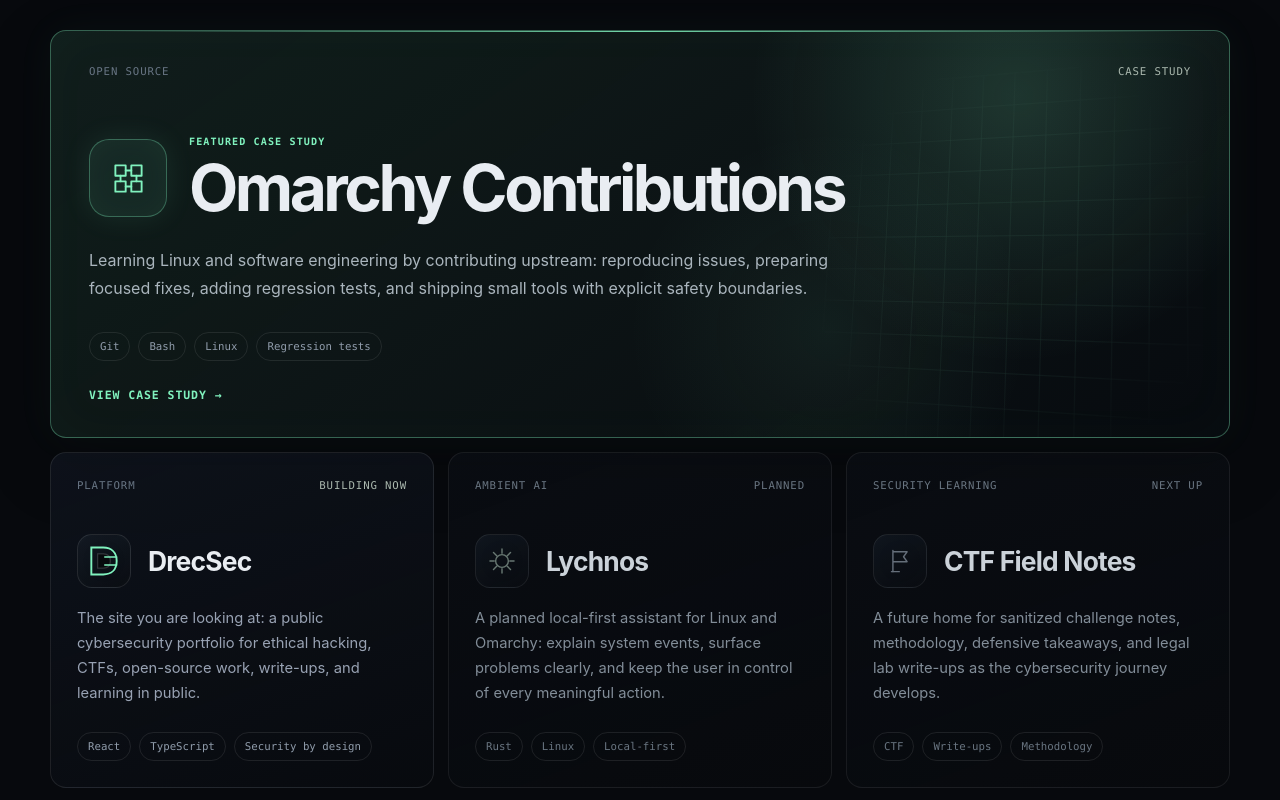
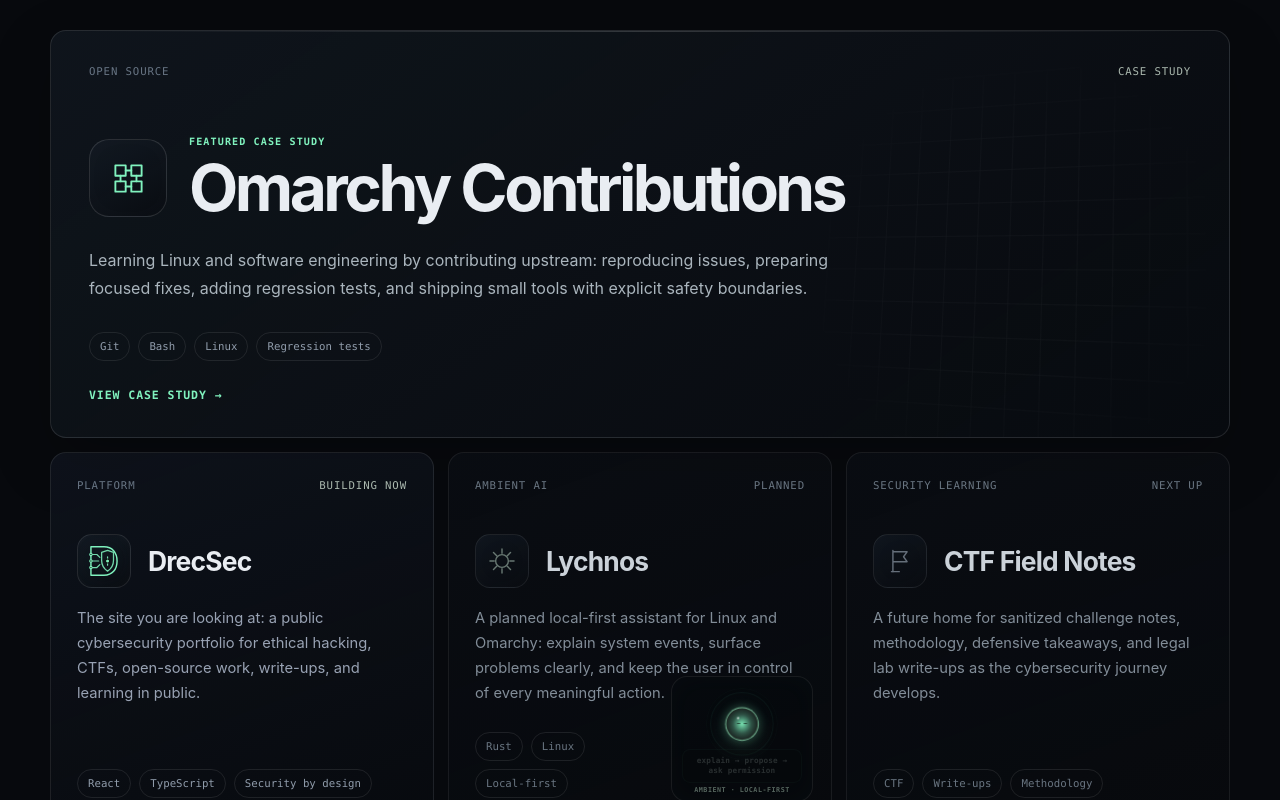
Before and after one commit to Drecullith/DrecSec, a React (Vite) app: page / in a window 1280 px wide. Shown: the part 1700-2500 px from the top of the page. Built offline with nearby package versions, Linux system fonts and the light colour scheme.

Commit message:
style: refine featured state and animate Lychnos concept

```diff
--- a/src/components/Mark.tsx
+++ b/src/components/Mark.tsx
@@ -7,14 +7,27 @@ export function Mark({ size = 38 }: MarkProps) {
     <svg
       width={size}
       height={size}
-      viewBox="0 0 48 48"
+      viewBox="0 0 64 64"
       role="img"
       aria-label="DrecSec mark"
       className="brand-mark"
     >
-      <path d="M8 7h15c10.5 0 17 6.2 17 17S33.5 41 23 41H8V7Z" />
-      <path d="M16 15h7c5.8 0 9 3.1 9 9s-3.2 9-9 9h-7V15Z" className="brand-mark-cut" />
-      <path d="M25 19h15M25 29h15" className="brand-mark-strike" />
+      <path
+        className="brand-mark-shell"
+        d="M10 8h22c14 0 22 9.6 22 24S46 56 32 56H10V8Z"
+      />
+      <path
+        className="brand-mark-shield"
+        d="M28 17.5 38 14l10 3.5v13.2c0 8.4-4.5 14.8-10 18.3-5.5-3.5-10-9.9-10-18.3V17.5Z"
+      />
+      <path
+        className="brand-mark-circuit"
+        d="M10 21h10l5 5M10 32h13M10 43h10l5-5M38 25v14"
+      />
+      <circle className="brand-mark-node" cx="10" cy="21" r="2" />
+      <circle className="brand-mark-node" cx="10" cy="32" r="2" />
+      <circle className="brand-mark-node" cx="10" cy="43" r="2" />
+      <circle className="brand-mark-core" cx="38" cy="32" r="3.4" />
     </svg>
   )
 }
--- a/src/main.tsx
+++ b/src/main.tsx
@@ -6,6 +6,7 @@ import './portfolio.css'
 import './highlights.css'
 import './updates.css'
 import './home-visuals.css'
+import './polish.css'
 
 createRoot(document.getElementById('root')!).render(
   <StrictMode>
--- a/src/pages/HomePage.tsx
+++ b/src/pages/HomePage.tsx
@@ -28,6 +28,28 @@ function ProjectMark({ name }: { name: ProjectMarkName }) {
         </svg>
       )}
     </span>
+  )
+}
+
+function LychnosPreview() {
+  return (
+    <div
+      className="lychnos-preview"
+      role="img"
+      aria-label="Animated concept of Lychnos as a small ambient orb that notices a system problem, explains it, and asks permission before acting."
+    >
+      <div className="lychnos-stage" aria-hidden="true">
+        <span className="lychnos-orbit lychnos-orbit-one" />
+        <span className="lychnos-orbit lychnos-orbit-two" />
+        <span className="lychnos-orb">
+          <i className="lychnos-eye lychnos-eye-left" />
+          <i className="lychnos-eye lychnos-eye-right" />
+        </span>
+        <span className="lychnos-bubble lychnos-bubble-one">terminal 3 hit a snag</span>
+        <span className="lychnos-bubble lychnos-bubble-two">explain → propose → ask permission</span>
+        <span className="lychnos-state">ambient · local-first</span>
+      </div>
+    </div>
   )
 }
 
@@ -126,6 +148,7 @@ export function HomePage() {
               project.href ? 'project-card-link' : '',
               project.featured ? 'project-card--featured' : '',
               project.planned ? 'project-card--planned' : '',
+              project.mark === 'lychnos' ? 'project-card--lychnos' : '',
             ].filter(Boolean).join(' ')
 
             const content = (
@@ -142,6 +165,7 @@ export function HomePage() {
                   </div>
                 </div>
                 <p>{project.description}</p>
+                {project.mark === 'lychnos' ? <LychnosPreview /> : null}
                 <div className="tags">{project.tags.map((tag) => <span key={tag}>{tag}</span>)}</div>
                 {project.href ? <span className="project-card-cta">View case study <span aria-hidden="true">→</span></span> : null}
               </>
--- /dev/null
+++ b/src/polish.css
@@ -0,0 +1,240 @@
+/* Final homepage polish: interaction-only featured glow, DrecSec identity mark, and Lychnos concept motion. */
+
+/* DrecSec mark: a shield/circuit D built as native SVG so it stays sharp at every size. */
+.brand-mark {
+  color: var(--accent);
+  filter: drop-shadow(0 0 8px rgba(128,242,190,.08));
+}
+.brand-mark .brand-mark-shell,
+.brand-mark .brand-mark-shield,
+.brand-mark .brand-mark-circuit {
+  fill: none;
+  stroke: currentColor;
+  stroke-linecap: round;
+  stroke-linejoin: round;
+}
+.brand-mark .brand-mark-shell { stroke-width: 2.7; }
+.brand-mark .brand-mark-shield { stroke-width: 2.15; opacity: .88; }
+.brand-mark .brand-mark-circuit { stroke-width: 2; opacity: .9; }
+.brand-mark .brand-mark-node {
+  fill: #07100c;
+  stroke: currentColor;
+  stroke-width: 1.8;
+}
+.brand-mark .brand-mark-core {
+  fill: var(--accent);
+  stroke: #07100c;
+  stroke-width: 1.7;
+}
+
+/* Featured means larger and more important — not permanently lit up. */
+.project-card--featured {
+  border-color: rgba(255,255,255,.11);
+  background: linear-gradient(145deg, rgba(16,22,29,.92), rgba(8,11,16,.74));
+  box-shadow: 0 22px 60px rgba(0,0,0,.22);
+}
+.project-card--featured::before {
+  background: linear-gradient(90deg, transparent, rgba(255,255,255,.16), transparent);
+}
+.project-card--featured::after {
+  opacity: .08;
+  filter: grayscale(1);
+}
+.project-card--featured .project-identity {
+  border-color: rgba(255,255,255,.13);
+  background: linear-gradient(150deg, rgba(18,25,34,.92), rgba(8,11,16,.78));
+  box-shadow: inset 0 0 28px rgba(255,255,255,.018);
+}
+
+/* Mint arrives only when the featured case study is actually interacted with. */
+.project-card--featured:hover,
+.project-card--featured:focus-within,
+.project-card--featured:active {
+  border-color: rgba(128,242,190,.64);
+  background:
+    radial-gradient(circle at 82% 16%, rgba(128,242,190,.22), transparent 27%),
+    radial-gradient(circle at 66% 74%, rgba(128,242,190,.09), transparent 25%),
+    linear-gradient(145deg, rgba(20,39,33,.96), rgba(8,12,16,.76));
+  box-shadow:
+    0 30px 78px rgba(0,0,0,.38),
+    0 0 54px rgba(128,242,190,.18),
+    0 0 104px rgba(128,242,190,.075),
+    inset 0 0 58px rgba(128,242,190,.045);
+}
+.project-card--featured:hover::before,
+.project-card--featured:focus-within::before,
+.project-card--featured:active::before {
+  background: linear-gradient(90deg, transparent, rgba(128,242,190,.88), transparent);
+}
+.project-card--featured:hover::after,
+.project-card--featured:focus-within::after,
+.project-card--featured:active::after {
+  opacity: .16;
+  filter: none;
+}
+.project-card--featured:hover .project-identity,
+.project-card--featured:focus-within .project-identity,
+.project-card--featured:active .project-identity {
+  border-color: rgba(128,242,190,.42);
+  background: rgba(128,242,190,.075);
+  box-shadow: 0 0 30px rgba(128,242,190,.15), inset 0 0 30px rgba(128,242,190,.045);
+}
+
+/* Lychnos concept: ambient orb -> notice event -> explain/propose -> permission. */
+.project-card--lychnos { isolation: isolate; }
+.project-card--lychnos .tags { padding-right: 150px; }
+.lychnos-preview {
+  position: absolute;
+  z-index: 2;
+  right: 18px;
+  bottom: 22px;
+  width: 142px;
+  height: 126px;
+  border: 1px solid rgba(255,255,255,.075);
+  border-radius: 16px;
+  overflow: hidden;
+  background:
+    radial-gradient(circle at 50% 46%, rgba(128,242,190,.055), transparent 33%),
+    rgba(6,9,13,.72);
+  box-shadow: inset 0 0 28px rgba(128,242,190,.018);
+}
+.lychnos-stage { position: relative; width: 100%; height: 100%; }
+.lychnos-orbit,
+.lychnos-orb,
+.lychnos-eye,
+.lychnos-bubble,
+.lychnos-state { position: absolute; }
+.lychnos-orbit {
+  left: 50%;
+  top: 47px;
+  border: 1px solid rgba(128,242,190,.15);
+  border-radius: 50%;
+  transform: translate(-50%, -50%);
+}
+.lychnos-orbit-one {
+  width: 62px;
+  height: 62px;
+  animation: lychnos-ring 4.8s ease-in-out infinite;
+}
+.lychnos-orbit-two {
+  width: 82px;
+  height: 82px;
+  opacity: .42;
+  animation: lychnos-ring 4.8s 1.2s ease-in-out infinite;
+}
+.lychnos-orb {
+  left: 50%;
+  top: 47px;
+  width: 35px;
+  height: 35px;
+  border: 1px solid rgba(167,255,207,.72);
+  border-radius: 50%;
+  background:
+    radial-gradient(circle at 38% 32%, rgba(255,255,255,.78) 0 3%, transparent 4%),
+    radial-gradient(circle at center, rgba(128,242,190,.94), rgba(128,242,190,.28) 42%, rgba(8,17,14,.96) 72%);
+  box-shadow:
+    0 0 12px rgba(128,242,190,.34),
+    0 0 28px rgba(128,242,190,.15),
+    inset 0 0 11px rgba(255,255,255,.16);
+  transform: translate(-50%, -50%);
+  animation: lychnos-orb-breathe 3.2s ease-in-out infinite;
+}
+.lychnos-eye {
+  top: 15px;
+  width: 4px;
+  height: 2px;
+  border-radius: 999px;
+  background: #06110c;
+  opacity: .78;
+  animation: lychnos-blink 4.4s infinite;
+}
+.lychnos-eye-left { left: 11px; }
+.lychnos-eye-right { right: 11px; }
+.lychnos-bubble {
+  left: 10px;
+  right: 10px;
+  bottom: 22px;
+  padding: 6px 7px;
+  border: 1px solid rgba(128,242,190,.14);
+  border-radius: 8px;
+  color: #a8b8af;
+  background: rgba(7,12,15,.92);
+  font: 600 .48rem/1.3 ui-monospace, SFMono-Regular, Menlo, monospace;
+  text-align: center;
+  letter-spacing: .02em;
+  opacity: 0;
+  transform: translateY(5px);
+}
+.lychnos-bubble-one { animation: lychnos-message-one 7.2s ease-in-out infinite; }
+.lychnos-bubble-two { animation: lychnos-message-two 7.2s ease-in-out infinite; }
+.lychnos-state {
+  left: 0;
+  right: 0;
+  bottom: 7px;
+  color: #56655e;
+  font: 700 .42rem/1 ui-monospace, SFMono-Regular, Menlo, monospace;
+  letter-spacing: .075em;
+  text-align: center;
+  text-transform: uppercase;
+}
+
+@keyframes lychnos-orb-breathe {
+  0%, 100% { transform: translate(-50%, -50%) scale(.96); box-shadow: 0 0 10px rgba(128,242,190,.26), 0 0 24px rgba(128,242,190,.11), inset 0 0 11px rgba(255,255,255,.14); }
+  50% { transform: translate(-50%, -50%) scale(1.05); box-shadow: 0 0 16px rgba(128,242,190,.48), 0 0 36px rgba(128,242,190,.19), inset 0 0 13px rgba(255,255,255,.20); }
+}
+@keyframes lychnos-ring {
+  0%, 100% { opacity: .18; transform: translate(-50%, -50%) scale(.86); }
+  48% { opacity: .52; transform: translate(-50%, -50%) scale(1.06); }
+}
+@keyframes lychnos-blink {
+  0%, 44%, 48%, 100% { transform: scaleY(1); }
+  46% { transform: scaleY(.15); }
+}
+@keyframes lychnos-message-one {
+  0%, 8%, 46%, 100% { opacity: 0; transform: translateY(5px); }
+  14%, 39% { opacity: 1; transform: translateY(0); }
+}
+@keyframes lychnos-message-two {
+  0%, 46%, 92%, 100% { opacity: 0; transform: translateY(5px); }
+  54%, 84% { opacity: 1; transform: translateY(0); }
+}
+
+@media (max-width: 1050px) and (min-width: 721px) {
+  .project-card--lychnos .tags { padding-right: 0; }
+  .lychnos-preview {
+    position: relative;
+    right: auto;
+    bottom: auto;
+    width: 100%;
+    height: 132px;
+    margin-top: 18px;
+  }
+}
+
+@media (max-width: 720px) {
+  .project-card--featured { box-shadow: 0 18px 42px rgba(0,0,0,.20); }
+  .project-card--featured::after { opacity: .05; }
+  .project-card--lychnos .tags { padding-right: 0; }
+  .lychnos-preview {
+    position: relative;
+    right: auto;
+    bottom: auto;
+    width: 100%;
+    height: 146px;
+    margin-top: 20px;
+  }
+  .lychnos-orbit-one { width: 68px; height: 68px; }
+  .lychnos-orbit-two { width: 92px; height: 92px; }
+  .lychnos-orb { top: 52px; width: 39px; height: 39px; }
+  .lychnos-orbit { top: 52px; }
+  .lychnos-bubble { bottom: 24px; font-size: .53rem; }
+}
+
+@media (prefers-reduced-motion: reduce) {
+  .lychnos-orbit,
+  .lychnos-orb,
+  .lychnos-eye,
+  .lychnos-bubble { animation: none; }
+  .lychnos-bubble-one { opacity: 1; transform: none; }
+  .lychnos-bubble-two { display: none; }
+}
```
